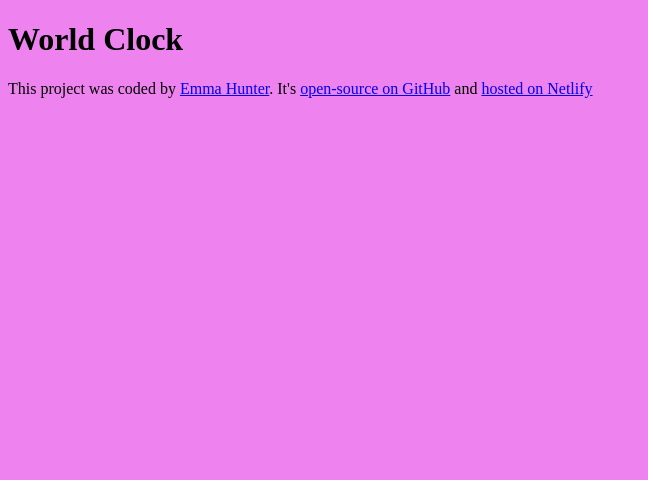
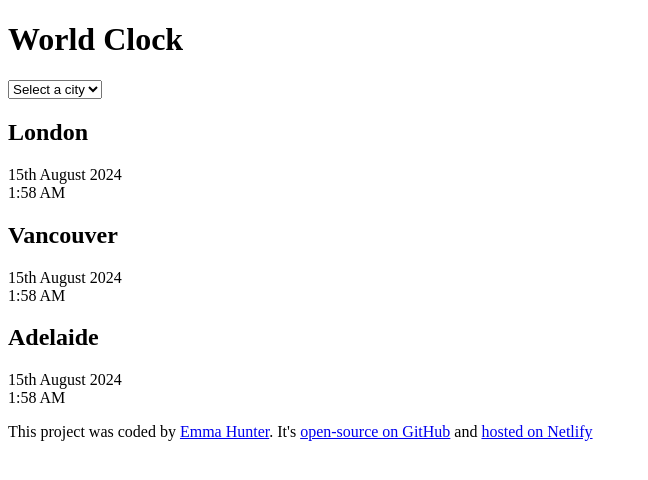
Before and after one commit to emma-hunter-code/world-clock, a plain HTML site: page index.html in a window 1280 px wide. Shown: the whole page, without its empty margins (0-648 px from the left). Drawn offline with Linux system fonts and the light colour scheme.

Commit message:
Added basic HTML

```diff
--- a/index.html
+++ b/index.html
@@ -7,7 +7,30 @@
     <title>World Clock</title>
   </head>
   <body>
-    <h1>World Clock</h1>
+    <div class="wrapper">
+      <h1>World Clock</h1>
+      <select name="" id="">
+        <option value="">Select a city</option>
+        <option value="london">London</option>
+        <option value="vancouver">Vancouver</option>
+        <option value="adelaide">Adelaide</option>
+      </select>
+      <div class="city">
+        <h2>London</h2>
+        <div class="date">15th August 2024</div>
+        <div class="time">1:58 AM</div>
+      </div>
+      <div class="city">
+        <h2>Vancouver</h2>
+        <div class="date">15th August 2024</div>
+        <div class="time">1:58 AM</div>
+      </div>
+      <div class="city">
+        <h2>Adelaide</h2>
+        <div class="date">15th August 2024</div>
+        <div class="time">1:58 AM</div>
+      </div>
+    </div>
     <footer class="signature">
       <p>
         This project was coded by
--- a/style.css
+++ b/style.css
@@ -1,3 +1,3 @@
 body {
-  background-color: violet;
+  background-color: white;
 }
```
